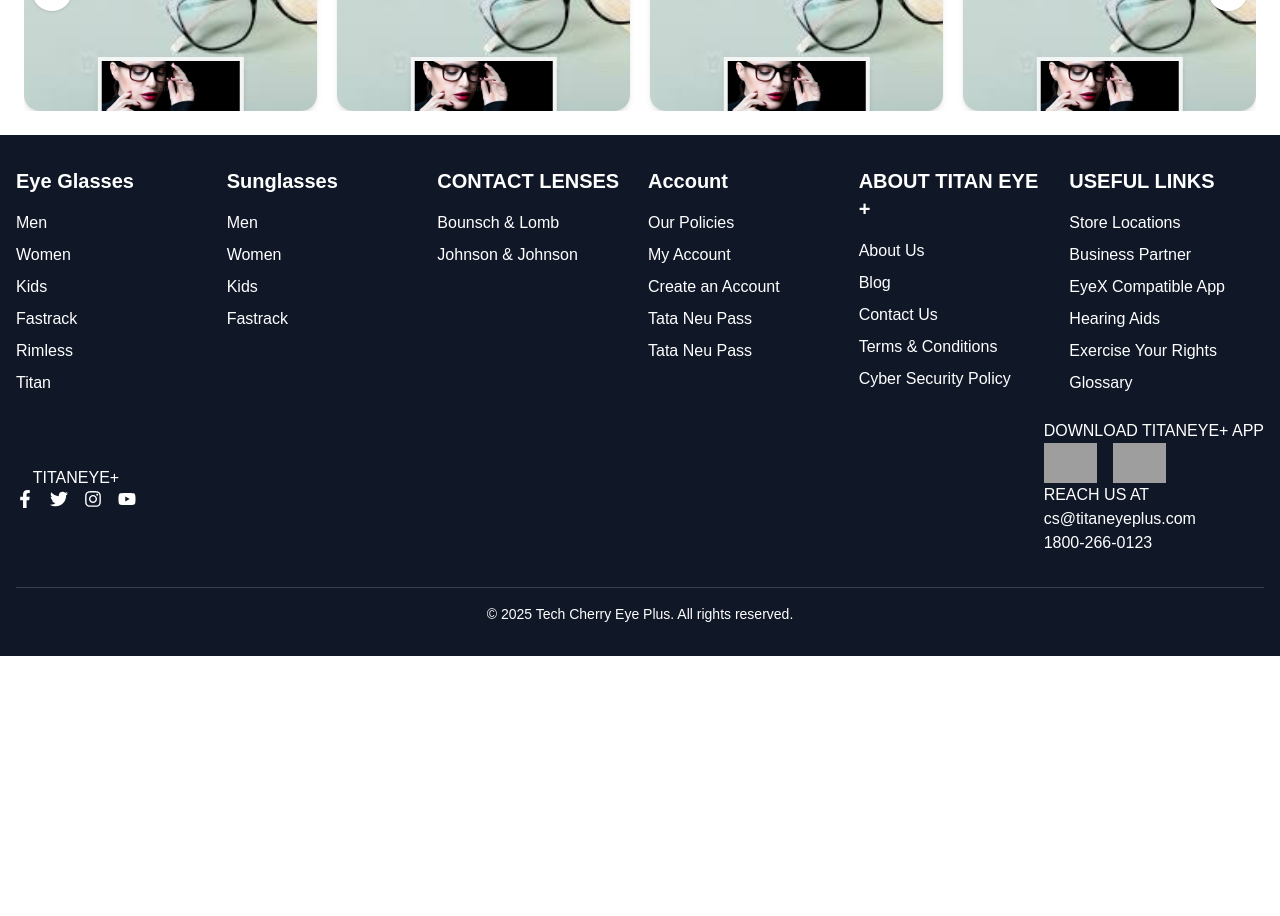
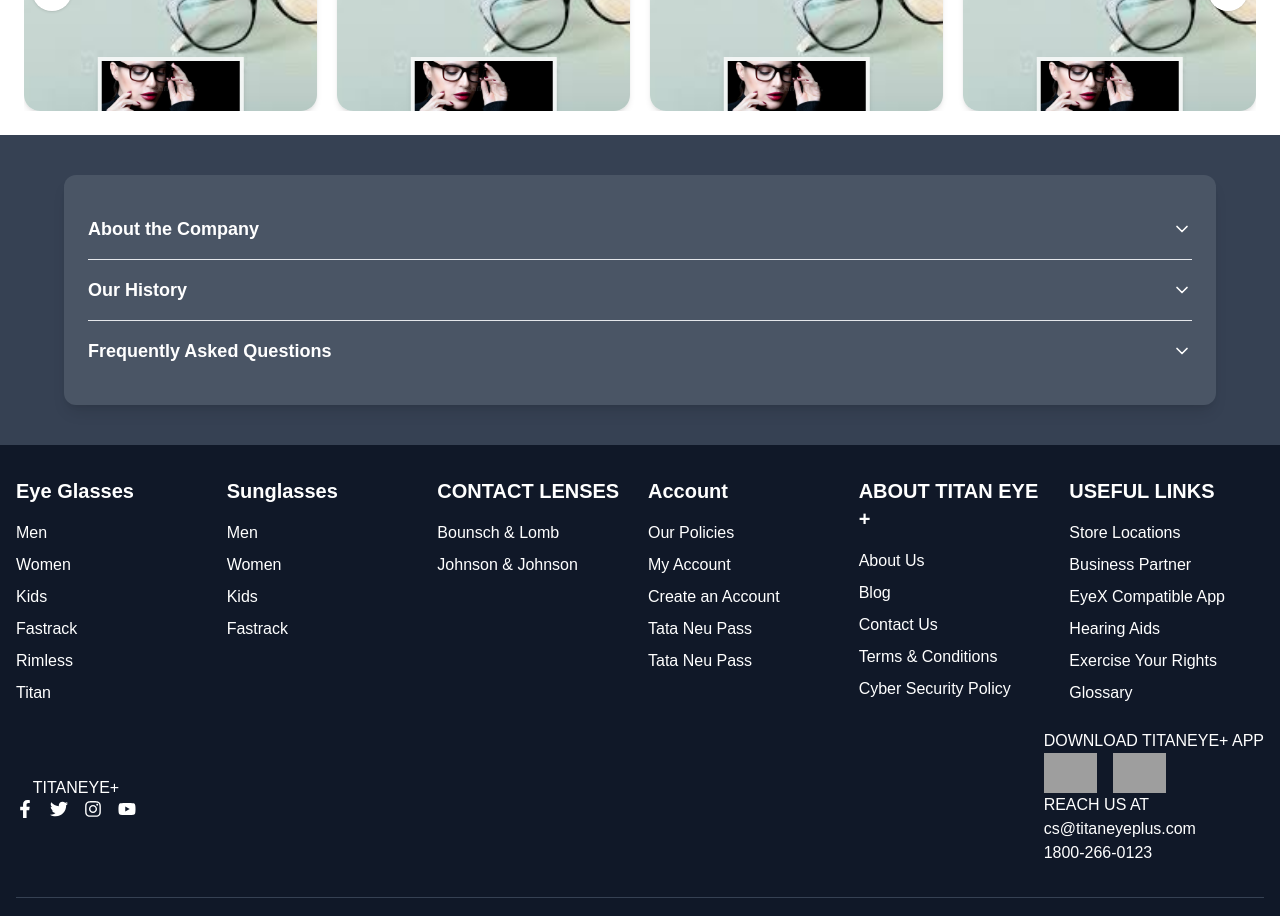
Before and after one commit to bhanupratapTC2025/my-app, a Next.js app: page / in a window 1280 px wide. Shown: the part 3040-3956 px from the top of the page. Before the commit the page ends 3696 px from the top, so only its background shows below. Built offline with nearby package versions, Linux system fonts and the light colour scheme; grey boxes are pictures that could not be loaded.

Commit message:
accordian added

```diff
--- a/src/app/page.js
+++ b/src/app/page.js
@@ -1,4 +1,5 @@
 
+import Accordian from '@/components/home/Accordian'
 import AiDirection from '@/components/home/AiDirection'
 import TopCategory from '@/components/home/category/TopCategory'
 import FrequentlyBought from '@/components/home/FrequentlyBought'
@@ -20,6 +21,7 @@ function page() {
       <PerfectPare/>
       <AiDirection/>
       <ShopByBrands/>
+      <Accordian/>
     </div>
   )
 
--- /dev/null
+++ b/src/components/home/Accordian.jsx
@@ -0,0 +1,115 @@
+'use client'
+import { useState } from 'react'
+import { ChevronDown } from 'lucide-react'
+
+const Accordian = () => {
+  const [openSection, setOpenSection] = useState(null)
+  const [openFAQ, setOpenFAQ] = useState(null)
+
+  const toggleSection = (index) => {
+    setOpenSection(openSection === index ? null : index)
+    setOpenFAQ(null) // Close any open FAQ when switching section
+  }
+
+  const toggleFAQ = (index) => {
+    setOpenFAQ(openFAQ === index ? null : index)
+  }
+
+  const faqList = [
+    {
+      question: 'What services do you offer?',
+      answer: 'We provide tiles, sanitary ware, furniture, and custom interior solutions.'
+    },
+    {
+      question: 'Do you serve pan-India?',
+      answer: 'Yes, we serve clients nationwide.'
+    },
+    {
+      question: 'Can we request custom designs?',
+      answer: 'Absolutely! We specialize in tailoring solutions to client needs.'
+    }
+  ]
+
+  const accordionData = [
+    {
+      title: 'About the Company',
+      content: [
+        `Our company is a leader in delivering top-notch solutions in construction, décor, and furnishings. We are dedicated to innovation and client satisfaction.`,
+        `Our company is a leader in delivering top-notch solutions in construction, décor, and furnishings. We are dedicated to innovation and client satisfaction.`
+      ]
+    },
+    {
+      title: 'Our History',
+      content: [
+        `Founded in 2010, we've grown from a small startup into a major player in the industry with clients across multiple sectors.`,
+        `Founded in 2010, we've grown from a small startup into a major player in the industry with clients across multiple sectors.`
+      ]
+    },
+    {
+      title: 'Frequently Asked Questions',
+      content: (
+        <div>
+          {faqList.map((faq, index) => (
+            <div
+              key={index}
+              className={`py-2 ${index !== faqList.length - 1 ? 'border-b border-gray-200' : ''}`}
+            >
+              <button
+                onClick={() => toggleFAQ(index)}
+                className="w-full flex justify-between items-center text-left font-medium text-gray-50"
+              >
+                {faq.question}
+                <ChevronDown
+                  className={`w-4 h-4 transform transition-transform duration-200 ${
+                    openFAQ === index ? 'rotate-180' : ''
+                  }`}
+                />
+              </button>
+              {openFAQ === index && (
+                <p className="mt-2 text-gray-200 text-sm">{faq.answer}</p>
+              )}
+            </div>
+          ))}
+        </div>
+      )
+    }
+  ]
+
+  return (
+    <div className="bg-gray-700 py-10 px-4">
+      <div className="max-w-6xl mx-auto bg-gray-600 p-6 rounded-xl shadow-lg">
+        {accordionData.map((item, index) => (
+          <div
+            key={index}
+            className={`${index !== accordionData.length - 1 ? 'border-b border-gray-200' : ''}`}
+          >
+            <button
+              onClick={() => toggleSection(index)}
+              className="w-full flex justify-between text-white items-center py-4 text-left text-lg font-semibold"
+            >
+              {item.title}
+              <ChevronDown
+                className={`w-5 h-5 transition-transform duration-300 ${
+                  openSection === index ? 'rotate-180' : ''
+                }`}
+              />
+            </button>
+            {openSection === index && (
+              <div className="pb-4 text-gray-100 text-base">
+                {Array.isArray(item.content)
+                  ? item.content.map((para, i) => (
+                      <p key={i} className="mb-2">
+                        {para}
+                      </p>
+                    ))
+                  : item.content}
+              </div>
+            )}
+          </div>
+        ))}
+      </div>
+    </div>
+  )
+}
+
+export default Accordian
```
